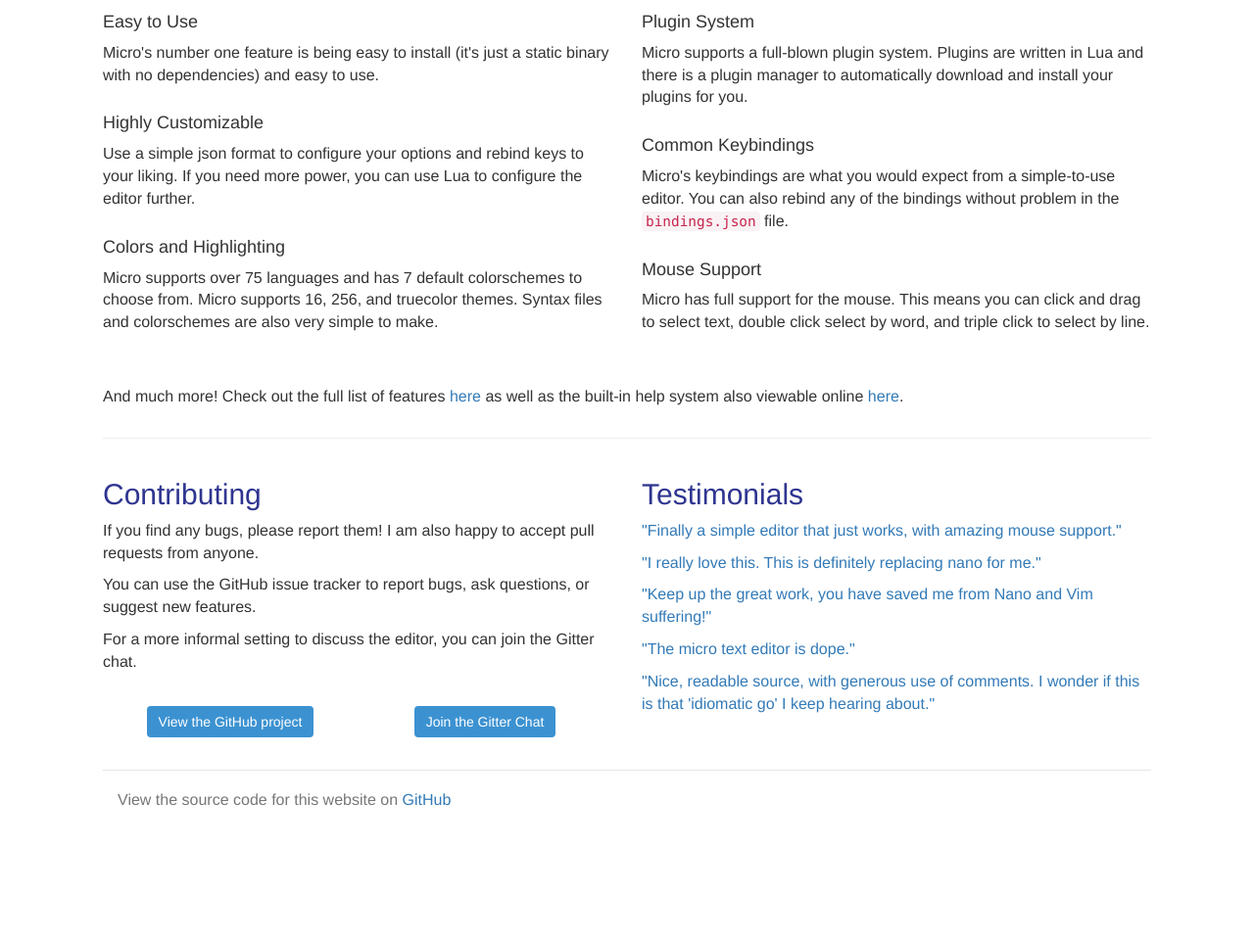
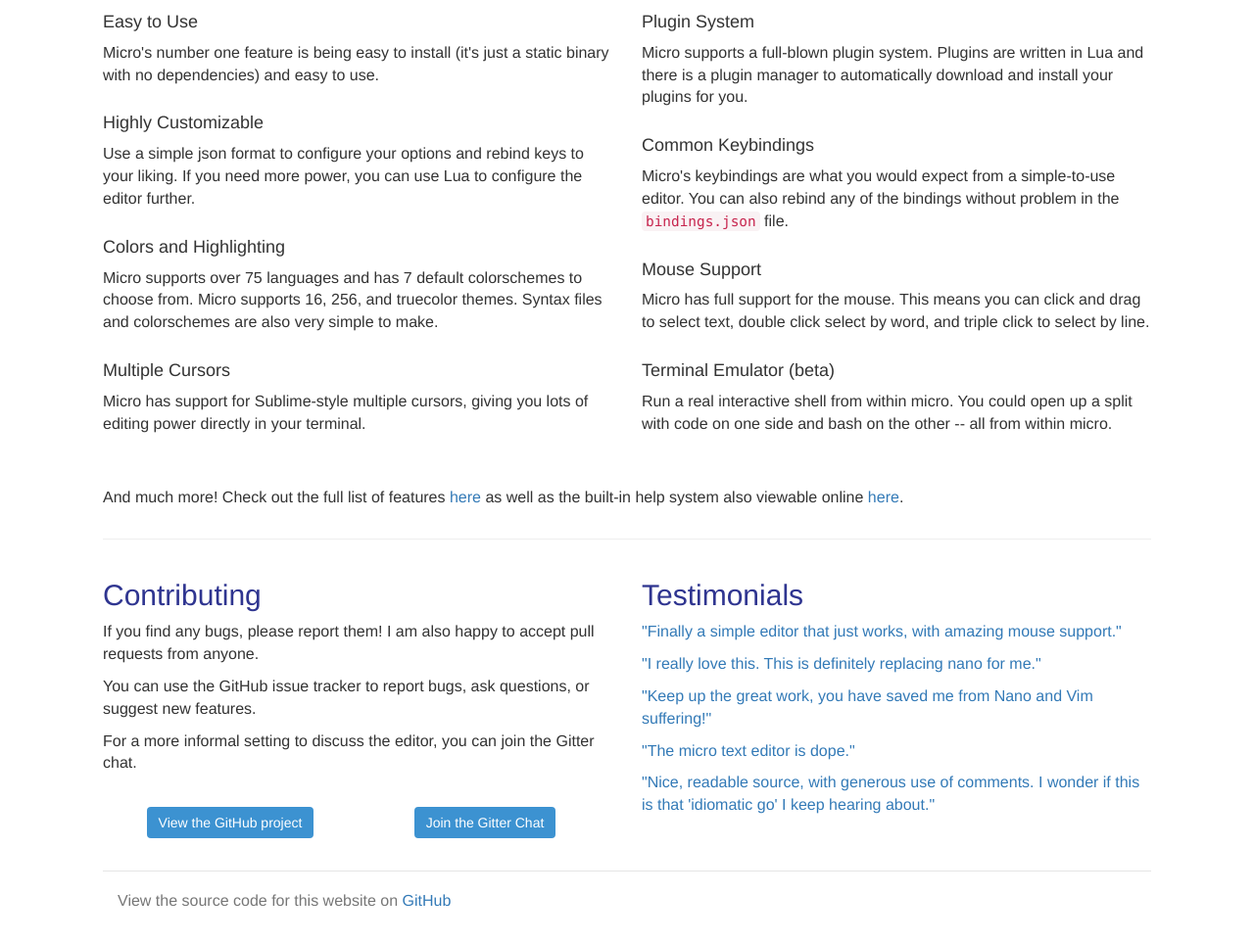
Before and after one commit to micro-editor/micro-editor.github.io, a plain HTML site: page index.html in a window 1280 px wide. Shown: the part 1203-2165 px from the top of the page at 98% size. Before the commit the page ends 2061 px from the top, so only its background shows below. Drawn offline with nearby package versions, Linux system fonts and the light colour scheme.

Commit message:
Update website

```diff
--- a/index.html
+++ b/index.html
@@ -122,6 +122,9 @@
 
                     <h4>Colors and Highlighting</h4>
                     <p>Micro supports over 75 languages and has 7 default colorschemes to choose from. Micro supports 16, 256, and truecolor themes. Syntax files and colorschemes are also very simple to make.</p>
+
+                    <h4>Multiple Cursors</h4>
+                    <p>Micro has support for Sublime-style multiple cursors, giving you lots of editing power directly in your terminal.</p>
                 </div>
 
                 <div class="col-sm-6">
@@ -133,6 +136,9 @@
 
                     <h4>Mouse Support</h4>
                     <p>Micro has full support for the mouse. This means you can click and drag to select text, double click select by word, and triple click to select by line.</p>
+
+                    <h4>Terminal Emulator (beta)</h4>
+                    <p>Run a real interactive shell from within micro. You could open up a split with code on one side and bash on the other -- all from within micro.</p>
                 </div>
 
                 <div class="col-lg-12">
```
